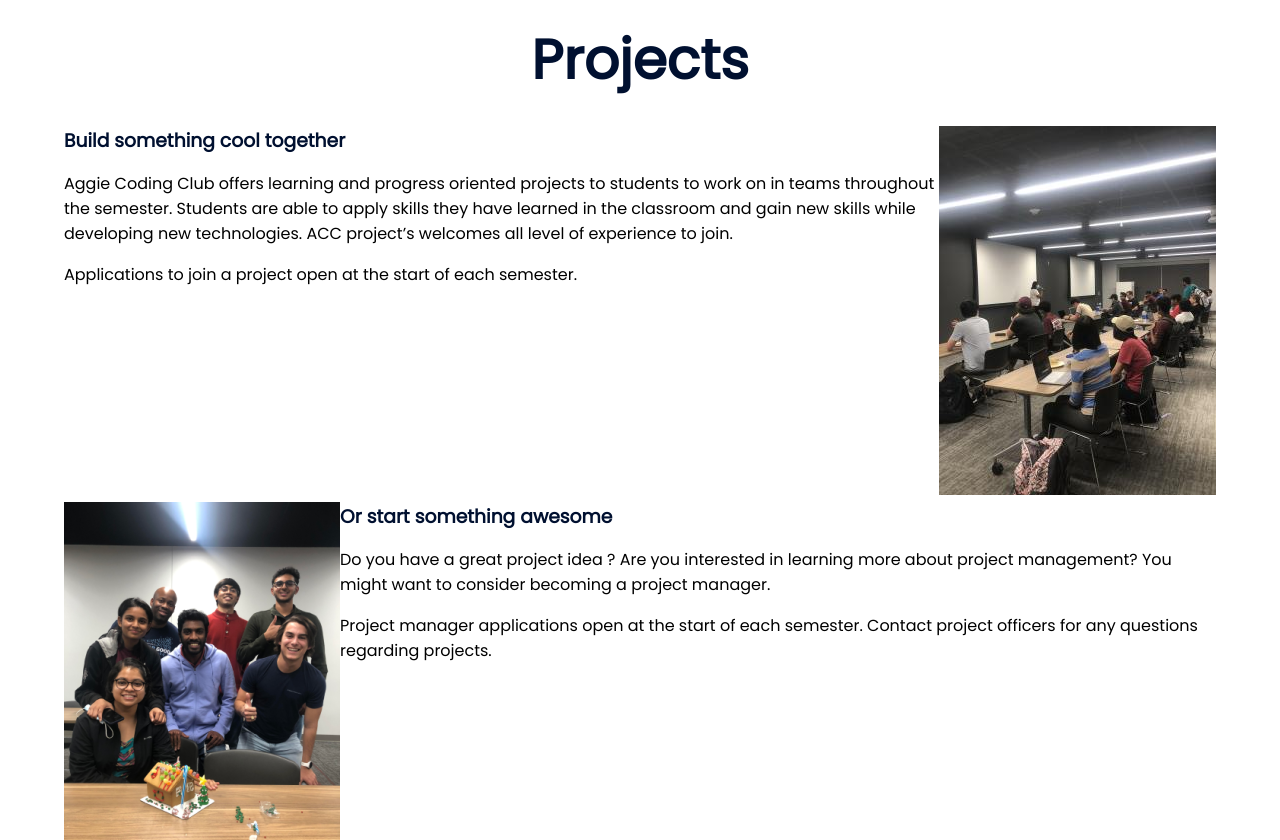
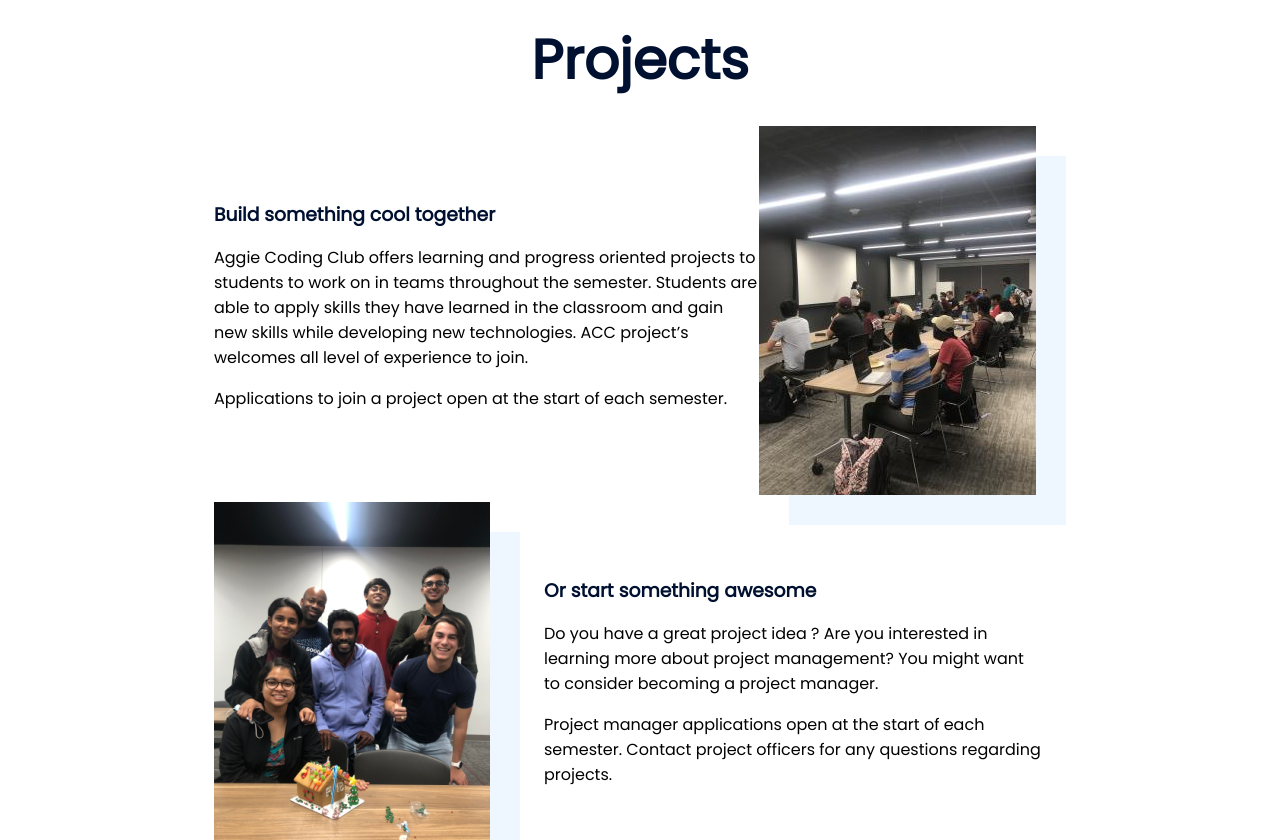
Before and after one commit to aggie-coding-club/club_website_2, a React (Create React App) app: page / in a window 1280 px wide. Shown: the part 1960-2800 px from the top of the page. Built offline with nearby package versions, Linux system fonts and the light colour scheme.

Commit message:
formatted projects description

```diff
--- a/src/App.js
+++ b/src/App.js
@@ -28,6 +28,13 @@
       secondary: "#3766b4",
       info: "#969696",
     },
+    breakpoints: {
+      values: {
+        sm: 400,
+        md: 600,
+        lg: 800
+      }
+    }
   },
 });
 
--- a/src/components/assets/BlueOffsetImage.js
+++ b/src/components/assets/BlueOffsetImage.js
@@ -13,6 +13,7 @@
   const containerStyle = {
     position: "relative",
     zIndex: 2,
+    marginRight: 30
   };
 
   const blueBoxStyle = {
--- a/src/components/sections/HowToJoin/HowToJoin.js
+++ b/src/components/sections/HowToJoin/HowToJoin.js
@@ -24,19 +24,20 @@
   return (
     <div id="how-to-join">
       <h1>How To Join</h1>
+      <Container maxWidth="md">
         <div style={containerStyle}>
           <Container maxWidth="sm" sx={descriptionContainerStyle}>
             <div>
               <p>
-              Aggie Coding Club is open to all Texas A&M students regardless of
-              coding experience or major at any point during the semester. There
-              are <strong>no dues</strong> and{" "}
+                Aggie Coding Club is open to all Texas A&M students regardless
+                of coding experience or major at any point during the semester.
+                There are <strong>no dues</strong> and{" "}
                 <strong>no application forms</strong>.
               </p>
               <p>
-              Simply start attending our weekly meetings! Follow the link below
-              to join our Discord to connect and be informed of our meeting
-              times.
+                Simply start attending our weekly meetings! Follow the link
+                below to join our Discord to connect and be informed of our
+                meeting times.
               </p>
               <DiscordButton />
             </div>
@@ -45,6 +46,7 @@
             <BlueOffsetImage src={peopleImage} alt="people in ACC having fun" />
           </div>
         </div>
+      </Container>
     </div>
   );
 }
--- a/src/components/sections/Projects/Projects.js
+++ b/src/components/sections/Projects/Projects.js
@@ -1,53 +1,87 @@
+import { Container } from "@mui/system";
 import peopleImage2 from "../../../static/images/people/people2.jpg";
 import peopleImage3 from "../../../static/images/people/people3.png";
 
 import PastProjects from "./PastProjects";
+import BlueOffsetImage from "../../assets/BlueOffsetImage";
+import { useTheme } from "@emotion/react";
 
 export default function Projects() {
+  const theme = useTheme();
+
   const containerStyle = {
     display: "flex",
     direction: "row",
+    justifyContent: "center",
+  };
+
+  const descriptionContainerStyle = {
+    display: "flex",
+    flexDirection: "column",
+    justifyContent: "center",
+    maxWidth: theme.breakpoints.values.sm,
+  };
+
+  const imageContainerStyle = {
+    flexGrow: 1,
+    display: "flex",
+    justifyContent: "center",
   };
   return (
     <div id="projects">
       <h1>Projects</h1>
-      <div>
+      <Container maxWidth="md">
         <div style={containerStyle}>
+          <div style={descriptionContainerStyle}>
             <div>
               <h3>Build something cool together</h3>
               <p>
                 Aggie Coding Club offers learning and progress oriented projects
-              to students to work on in teams throughout the semester. Students
-              are able to apply skills they have learned in the classroom and
-              gain new skills while developing new technologies. ACC project’s
-              welcomes all level of experience to join.
+                to students to work on in teams throughout the semester.
+                Students are able to apply skills they have learned in the
+                classroom and gain new skills while developing new technologies.
+                ACC project’s welcomes all level of experience to join.
               </p>
               <p>
-              Applications to join a project open at the start of each semester.
+                Applications to join a project open at the start of each
+                semester.
               </p>
             </div>
-          <div>
-            <img src={peopleImage2} alt="more acc people having a blast" />
+          </div>
+          <div style={imageContainerStyle}>
+            <BlueOffsetImage
+              src={peopleImage2}
+              alt="more acc people having a blast"
+              width={277}
+              height={369}
+            />
           </div>
         </div>
         <div style={containerStyle}>
           <div>
-            <img src={peopleImage3} alt="even more acc people having a blast" />
+            <BlueOffsetImage
+              src={peopleImage3}
+              alt="acc members showing off their gingerbread house"
+              width={276}
+              height={369}
+            />
           </div>
+          <Container maxWidth="sm" sx={descriptionContainerStyle}>
             <div>
               <h3>Or start something awesome</h3>
               <p>
-              Do you have a great project idea ? Are you interested in learning
-              more about project management? You might want to consider becoming
-              a project manager.
+                Do you have a great project idea ? Are you interested in
+                learning more about project management? You might want to
+                consider becoming a project manager.
               </p>
               <p>
                 Project manager applications open at the start of each semester.
                 Contact project officers for any questions regarding projects.
               </p>
             </div>
+          </Container>
         </div>
-      </div>
+      </Container>
       <PastProjects />
     </div>
   );
```
Lines whose indentation alone changed are shown as unchanged.
